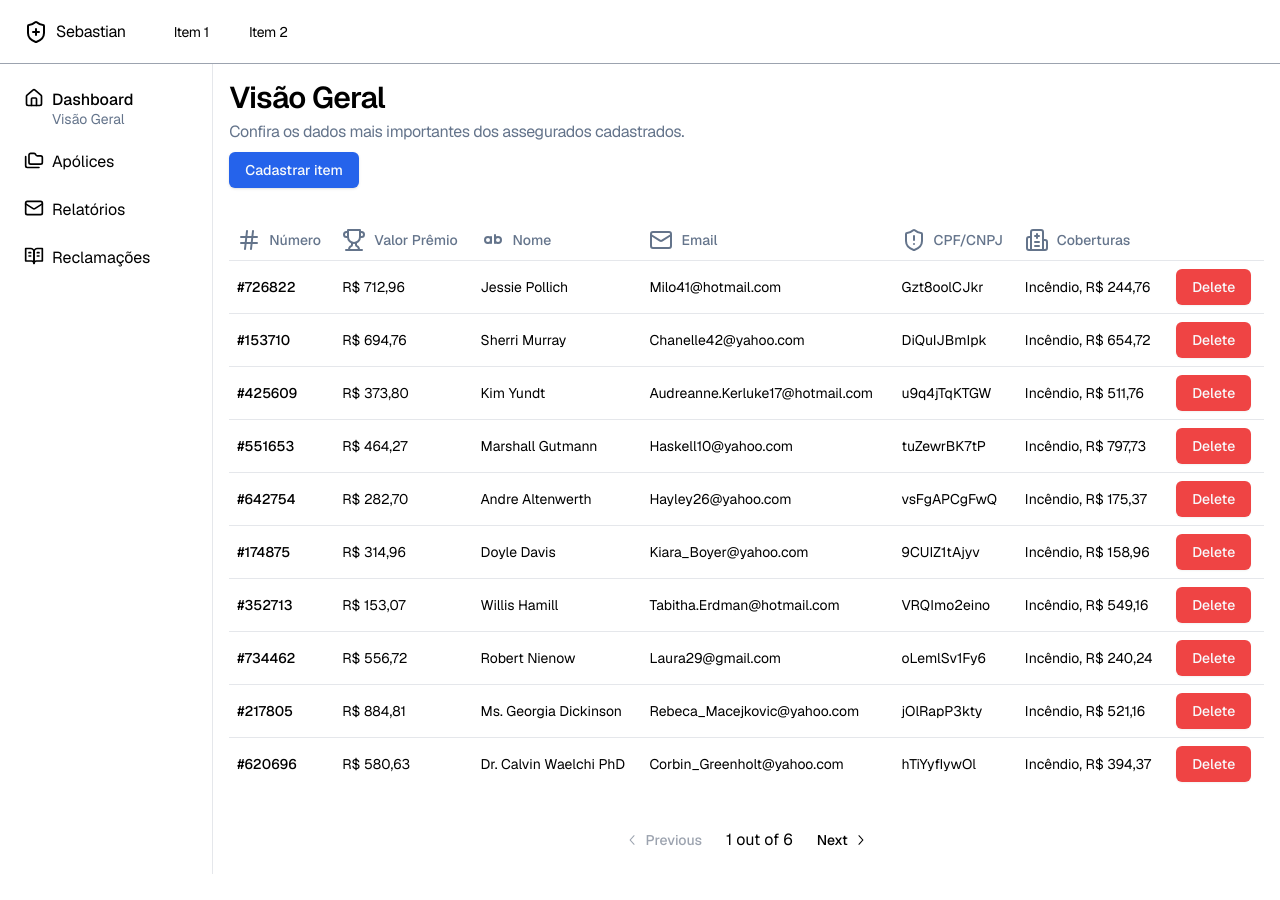
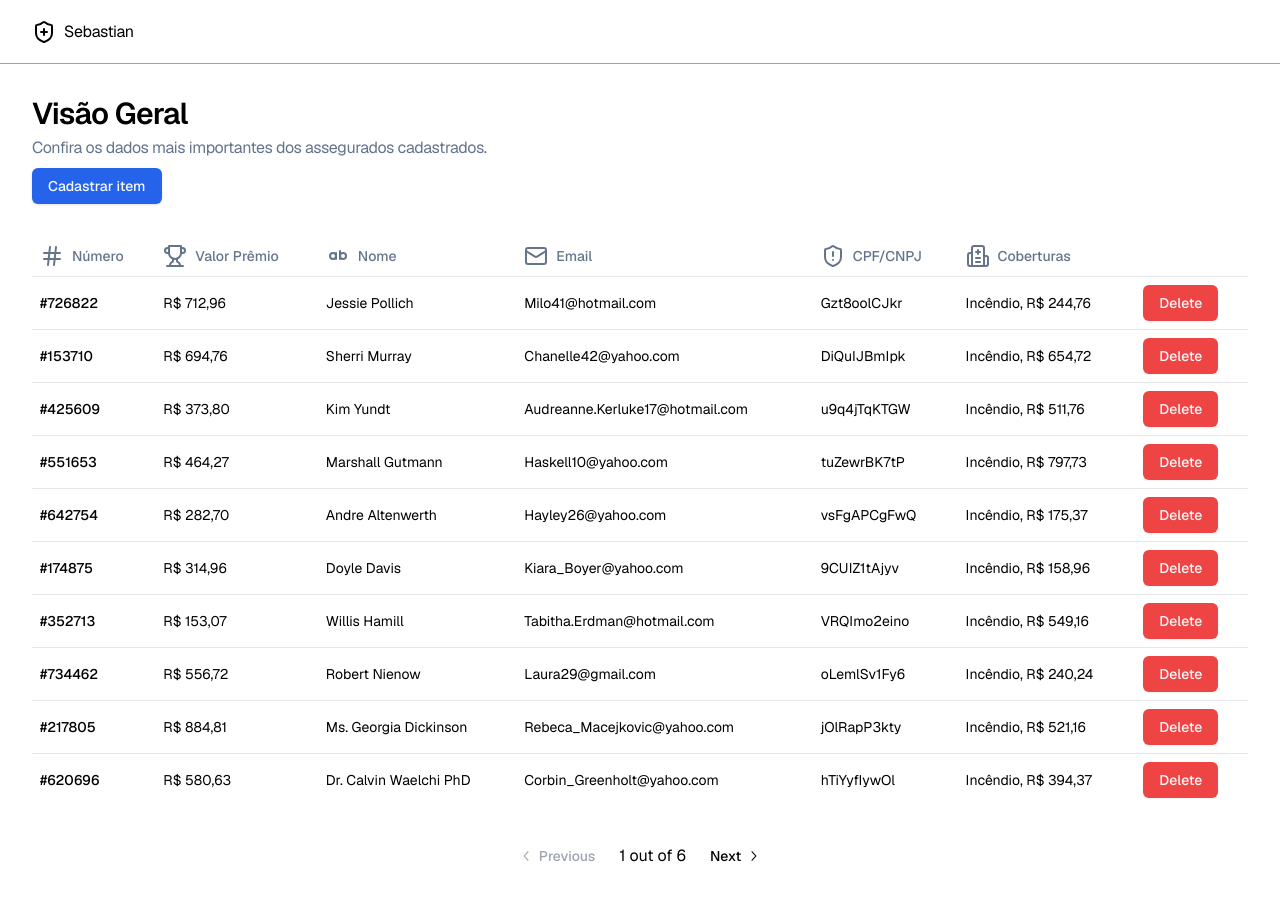
Before and after one commit to sidneifjr/insurance-manager, a Next.js app: page / in a window 1280 px wide. Shown: the top 900 px of the page. Before the commit the page ends 874 px from the top, so only its background shows below. Built offline with nearby package versions, Linux system fonts and the light colour scheme; data requests are answered from the project's data file.

Commit message:
refactor(dashboard): simplify base layout

```diff
--- a/src/app/layout.tsx
+++ b/src/app/layout.tsx
@@ -5,7 +5,6 @@ import type { Metadata } from 'next'
 import { ReactNode } from 'react'
 
 import { Header } from '@/components/header'
-import { SideMenu } from '@/components/side-menu'
 
 export const metadata: Metadata = {
   title: {
@@ -26,10 +25,8 @@ export default function RootLayout({
       <body className={`flex min-h-screen flex-col ${GeistSans.className}`}>
         <Header />
 
-        <main className="grid flex-1 grid-cols-12">
-          <SideMenu />
-
-          <section className="col-span-10 p-4">{children}</section>
+        <main className="grid flex-1 grid-cols-12 p-8">
+          <section className="col-span-12">{children}</section>
         </main>
       </body>
     </html>
--- a/src/components/dashboard/dashboard-table.tsx
+++ b/src/components/dashboard/dashboard-table.tsx
@@ -8,7 +8,7 @@ import {
   ShieldAlert,
   Trophy,
 } from 'lucide-react'
-import { MouseEvent, useState } from 'react'
+import { MouseEvent } from 'react'
 
 import { deleteItem } from '@/api/deleteItem'
 import {
--- a/src/components/header.tsx
+++ b/src/components/header.tsx
@@ -3,56 +3,17 @@
 import { ShieldPlus } from 'lucide-react'
 import Link from 'next/link'
 
-import {
-  NavigationMenu,
-  NavigationMenuItem,
-  NavigationMenuList,
-} from '@/components/ui/navigation-menu'
-
-const menuItens = [
-  {
-    name: 'Item 1',
-    url: '/cart',
-    image: '/cart.svg',
-    alt: 'Carrinho',
-  },
-  {
-    name: 'Item 2',
-    url: '/login',
-    image: '/customer.svg',
-    alt: 'Entrar',
-  },
-]
-
 export function Header() {
   return (
     <header
-      className="flex h-16 items-center border-b border-b-gray-400 px-6"
+      className="flex h-16 items-center border-b border-b-gray-400 px-8"
       data-testid="header"
     >
       <div className="flex w-full items-center justify-between gap-12">
-        <Link href="/" className="flex gap-2 tracking-tight">
+        <Link href="/" className="flex items-center gap-2 tracking-tight">
           <ShieldPlus />
           Sebastian
         </Link>
-
-        <NavigationMenu className="flex items-center justify-between">
-          <NavigationMenuList className="gap-2 lg:gap-9">
-            {menuItens.map(({ name, url, image, alt }) => {
-              return (
-                <NavigationMenuItem key={crypto.randomUUID()}>
-                  {' '}
-                  <Link
-                    href={url}
-                    className="flex cursor-pointer gap-2 text-sm tracking-tight"
-                  >
-                    <span className="">{name}</span>
-                  </Link>
-                </NavigationMenuItem>
-              )
-            })}
-          </NavigationMenuList>
-        </NavigationMenu>
       </div>
     </header>
   )
--- a/src/components/side-menu.tsx
+++ /dev/null
@@ -1,87 +0,0 @@
-'use client'
-
-import { BookOpenText, Folders, Home, Mail } from 'lucide-react'
-import Link from 'next/link'
-import { usePathname } from 'next/navigation'
-
-import {
-  NavigationMenu,
-  NavigationMenuItem,
-  NavigationMenuList,
-} from '@/components/ui/navigation-menu'
-
-import { Small } from './typography/small'
-
-const menuItens = [
-  {
-    name: 'Dashboard',
-    description: 'Visão Geral',
-    slug: '/',
-    icon: <Home height={20} width={20} />,
-  },
-  {
-    name: 'Apólices',
-    description: '-',
-    slug: '/policies',
-    icon: <Folders height={20} width={20} />,
-  },
-  {
-    name: 'Relatórios',
-    description: '-',
-    slug: '/relatories',
-    icon: <Mail height={20} width={20} />,
-  },
-  {
-    name: 'Reclamações',
-    description: '-',
-    slug: '/complaints',
-    icon: <BookOpenText height={20} width={20} />,
-  },
-]
-
-export function SideMenu() {
-  const pathname = usePathname()
-
-  return (
-    <aside className="col-span-2 border-r p-4">
-      <NavigationMenu className="nav-menu z-10 flex flex-1 items-start justify-normal">
-        <NavigationMenuList className="flex w-full flex-col items-start gap-2">
-          {menuItens.map((item) => {
-            const { name, description, slug, icon } = item
-
-            /**
-             * Avoids multiple active items due to home having a '/' slug, which is a character also present in all other slugs.
-             * The "startsWith" method does a complete comparison of a string, while "includes" verifies each character of a string, causing the issue described above.
-             */
-            const isActive =
-              slug === '/' ? pathname === slug : pathname.startsWith(slug)
-
-            return (
-              <NavigationMenuItem
-                key={crypto.randomUUID()}
-                className={`!mx-0 block w-full rounded transition-colors hover:bg-black hover:text-white ${isActive ? 'text-black-200 bg-white' : ''}`}
-              >
-                <Link
-                  className="hover:text-black-200 flex flex-1 flex-col items-start justify-start p-2 transition-colors"
-                  href={slug}
-                >
-                  <div className="flex gap-2">
-                    {icon}
-
-                    <span className={`${pathname === slug && 'font-medium'}`}>
-                      {name}
-                    </span>
-                  </div>
-
-                  {pathname === slug && (
-                    <Small className="h-auto pl-7">{description}</Small>
-                  )}
-                </Link>
-              </NavigationMenuItem>
-            )
-          })}
-        </NavigationMenuList>
-      </NavigationMenu>
-    </aside>
-  )
-}
--- a/src/components/ui/navigation-menu.tsx
+++ /dev/null
@@ -1,128 +0,0 @@
-import { ChevronDownIcon } from '@radix-ui/react-icons'
-import * as NavigationMenuPrimitive from '@radix-ui/react-navigation-menu'
-import { cva } from 'class-variance-authority'
-import * as React from 'react'
-
-import { cn } from '@/lib/utils'
-
-const NavigationMenu = React.forwardRef<
-  React.ElementRef<typeof NavigationMenuPrimitive.Root>,
-  React.ComponentPropsWithoutRef<typeof NavigationMenuPrimitive.Root>
->(({ className, children, ...props }, ref) => (
-  <NavigationMenuPrimitive.Root
-    ref={ref}
-    className={cn(
-      'relative z-10 flex w-full flex-1 items-center justify-center',
-      className,
-    )}
-    {...props}
-  >
-    {children}
-    <NavigationMenuViewport />
-  </NavigationMenuPrimitive.Root>
-))
-NavigationMenu.displayName = NavigationMenuPrimitive.Root.displayName
-
-const NavigationMenuList = React.forwardRef<
-  React.ElementRef<typeof NavigationMenuPrimitive.List>,
-  React.ComponentPropsWithoutRef<typeof NavigationMenuPrimitive.List>
->(({ className, ...props }, ref) => (
-  <NavigationMenuPrimitive.List
-    ref={ref}
-    className={cn(
-      'group flex flex-1 list-none items-center justify-center space-x-1',
-      className,
-    )}
-    {...props}
-  />
-))
-NavigationMenuList.displayName = NavigationMenuPrimitive.List.displayName
-
-const NavigationMenuItem = NavigationMenuPrimitive.Item
-
-const navigationMenuTriggerStyle = cva(
-  'group inline-flex h-9 items-center justify-center rounded-md bg-background px-4 py-2 text-sm font-medium transition-colors hover:bg-accent hover:text-accent-foreground focus:bg-accent focus:text-accent-foreground focus:outline-none disabled:pointer-events-none disabled:opacity-50 data-[active]:bg-accent/50 data-[state=open]:bg-accent/50',
-)
-
-const NavigationMenuTrigger = React.forwardRef<
-  React.ElementRef<typeof NavigationMenuPrimitive.Trigger>,
-  React.ComponentPropsWithoutRef<typeof NavigationMenuPrimitive.Trigger>
->(({ className, children, ...props }, ref) => (
-  <NavigationMenuPrimitive.Trigger
-    ref={ref}
-    className={cn(navigationMenuTriggerStyle(), 'group', className)}
-    {...props}
-  >
-    {children}{' '}
-    <ChevronDownIcon
-      className="relative top-[1px] ml-1 h-3 w-3 transition duration-300 group-data-[state=open]:rotate-180"
-      aria-hidden="true"
-    />
-  </NavigationMenuPrimitive.Trigger>
-))
-NavigationMenuTrigger.displayName = NavigationMenuPrimitive.Trigger.displayName
-
-const NavigationMenuContent = React.forwardRef<
-  React.ElementRef<typeof NavigationMenuPrimitive.Content>,
-  React.ComponentPropsWithoutRef<typeof NavigationMenuPrimitive.Content>
->(({ className, ...props }, ref) => (
-  <NavigationMenuPrimitive.Content
-    ref={ref}
-    className={cn(
-      'left-0 top-0 w-full data-[motion^=from-]:animate-in data-[motion^=to-]:animate-out data-[motion^=from-]:fade-in data-[motion^=to-]:fade-out data-[motion=from-end]:slide-in-from-right-52 data-[motion=from-start]:slide-in-from-left-52 data-[motion=to-end]:slide-out-to-right-52 data-[motion=to-start]:slide-out-to-left-52 md:absolute md:w-auto',
-      className,
-    )}
-    {...props}
-  />
-))
-NavigationMenuContent.displayName = NavigationMenuPrimitive.Content.displayName
-
-const NavigationMenuLink = NavigationMenuPrimitive.Link
-
-const NavigationMenuViewport = React.forwardRef<
-  React.ElementRef<typeof NavigationMenuPrimitive.Viewport>,
-  React.ComponentPropsWithoutRef<typeof NavigationMenuPrimitive.Viewport>
->(({ className, ...props }, ref) => (
-  <div className={cn('absolute left-0 top-full flex justify-center')}>
-    <NavigationMenuPrimitive.Viewport
-      className={cn(
-        'origin-top-center relative mt-1.5 h-[var(--radix-navigation-menu-viewport-height)] w-full overflow-hidden rounded-md border bg-popover text-popover-foreground shadow data-[state=open]:animate-in data-[state=closed]:animate-out data-[state=closed]:zoom-out-95 data-[state=open]:zoom-in-90 md:w-[var(--radix-navigation-menu-viewport-width)]',
-        className,
-      )}
-      ref={ref}
-      {...props}
-    />
-  </div>
-))
-NavigationMenuViewport.displayName =
-  NavigationMenuPrimitive.Viewport.displayName
-
-const NavigationMenuIndicator = React.forwardRef<
-  React.ElementRef<typeof NavigationMenuPrimitive.Indicator>,
-  React.ComponentPropsWithoutRef<typeof NavigationMenuPrimitive.Indicator>
->(({ className, ...props }, ref) => (
-  <NavigationMenuPrimitive.Indicator
-    ref={ref}
-    className={cn(
-      'top-full z-[1] flex h-1.5 items-end justify-center overflow-hidden data-[state=visible]:animate-in data-[state=hidden]:animate-out data-[state=hidden]:fade-out data-[state=visible]:fade-in',
-      className,
-    )}
-    {...props}
-  >
-    <div className="relative top-[60%] h-2 w-2 rotate-45 rounded-tl-sm bg-border shadow-md" />
-  </NavigationMenuPrimitive.Indicator>
-))
-NavigationMenuIndicator.displayName =
-  NavigationMenuPrimitive.Indicator.displayName
-
-export {
-  NavigationMenu,
-  NavigationMenuContent,
-  NavigationMenuIndicator,
-  NavigationMenuItem,
-  NavigationMenuLink,
-  NavigationMenuList,
-  NavigationMenuTrigger,
-  navigationMenuTriggerStyle,
-  NavigationMenuViewport,
-}
```
Also changed, not shown: src/components/modal/index.tsx (deleted).
